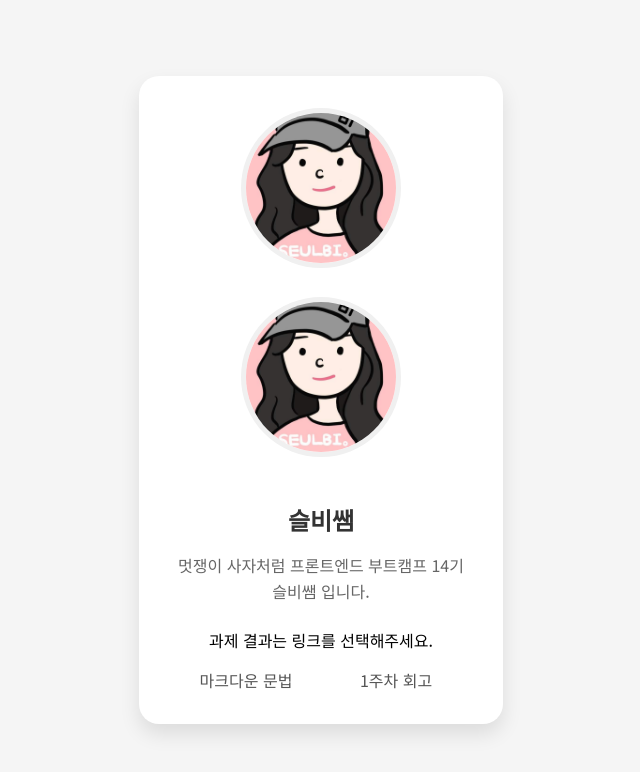
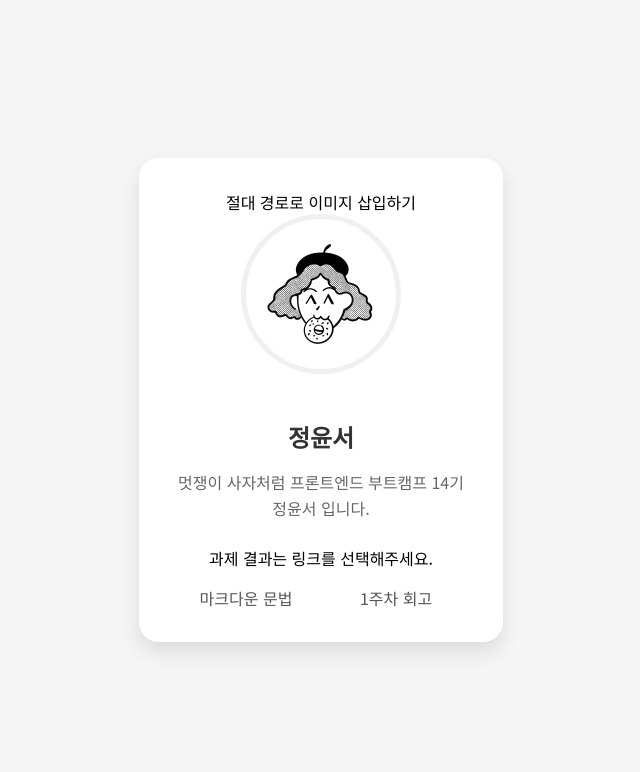
Before and after one commit to yoonseo23/homework, a website: page index.html in a window 1280 px wide. Shown: the whole page, without its empty margins (319-959 px from the left). Drawn offline with Linux system fonts and the light colour scheme.

Commit message:
profile edit

```diff
--- a/index.html
+++ b/index.html
@@ -77,16 +77,16 @@
   </head>
   <body>
     <div class="profile-card">
-      <!-- 절대 경로로 이미지 삽입하기 -->
+      절대 경로로 이미지 삽입하기
       <!-- Github에서 절대 경로는 권장되지 않습니다. -->
       <!-- 이유 1 : 저장소의 이름을 homework에서 다른 이름으로 변경할 경우 모든 절대 경로를 수정해야 합니다. -->
       <!-- Github 배포를 위해 절대 경로를 사용할 경우 로컬에서 확인이 불가합니다. (https://localhost:8090으로 접속했을 때 homework을 찾지 못함) -->
       <!-- 이러한 이유로 과제를 작성할 경우 반드시 경로는 상대 경로를 사용해 주세요 -->
-      <img src="/homework/src/assets/ssam.jpg" alt="슬비쌤 프로필" class="profile-image" />
+      <!-- <img src="/homework/src/assets/ssam.jpg" alt="정윤서 프로필" class="profile-image" /> -->
       <!-- 상대 경로로 이미지 삽입하기 -->
-      <img src="./src/assets/ssam.jpg" alt="슬비쌤 프로필" class="profile-image" />
-      <h1 class="name">슬비쌤</h1>
-      <p class="bio">멋쟁이 사자처럼 프론트엔드 부트캠프 14기 슬비쌤 입니다.</p>
+      <img src="./src/assets/yoonseo.png" alt="정윤서 프로필" class="profile-image" />
+      <h1 class="name">정윤서</h1>
+      <p class="bio">멋쟁이 사자처럼 프론트엔드 부트캠프 14기 정윤서 입니다.</p>
       <p>과제 결과는 링크를 선택해주세요.</p>
       <ul class="homework-links">
         <li><a href="./src/md/markdown.md">마크다운 문법</a></li>
```
Also changed, not shown: src/assets/yoonseo.png (added).
